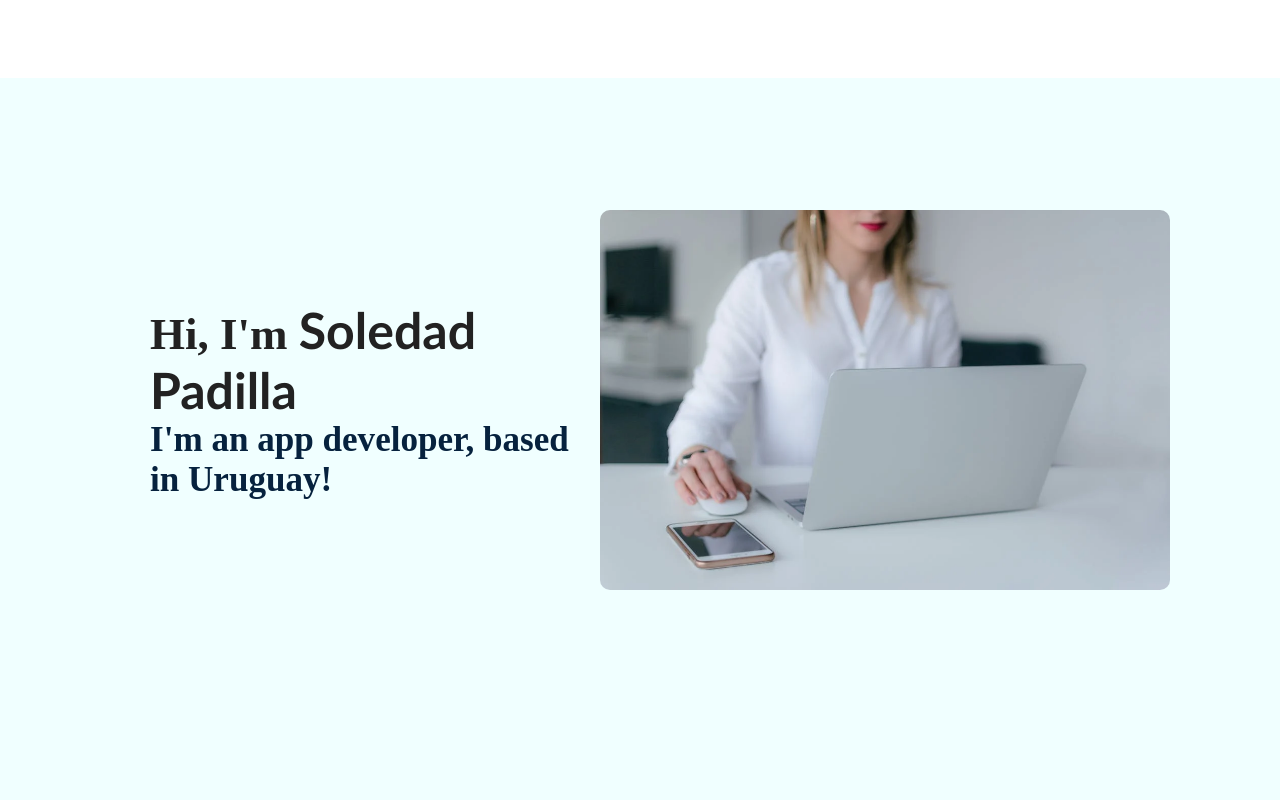
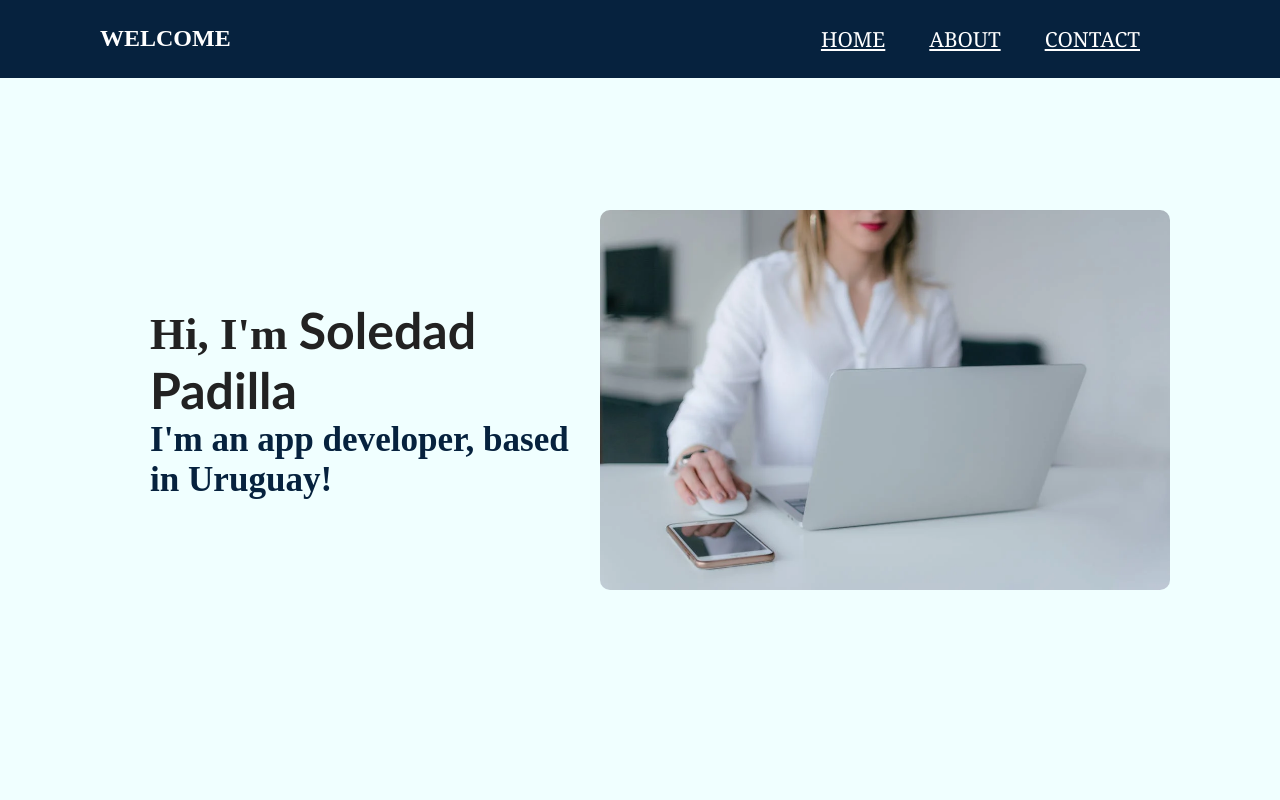
Before and after one commit to SoledadPadilla/soledadpadilla.github.io, a plain HTML site: page index.html in a window 1280 px wide. Shown: the top 800 px of the page. Drawn offline with Linux system fonts and the light colour scheme.

Commit message:
Update estilos.css
color header

```diff
--- a/estilos.css
+++ b/estilos.css
@@ -15,7 +15,7 @@ header {
     align-items: left;
     justify-content: space-between;
     z-index: 500;
-    background-color: rgb(255, 255, 255);
+    background-color: rgb(6, 34, 62);
 }
 
 h3 {
```
